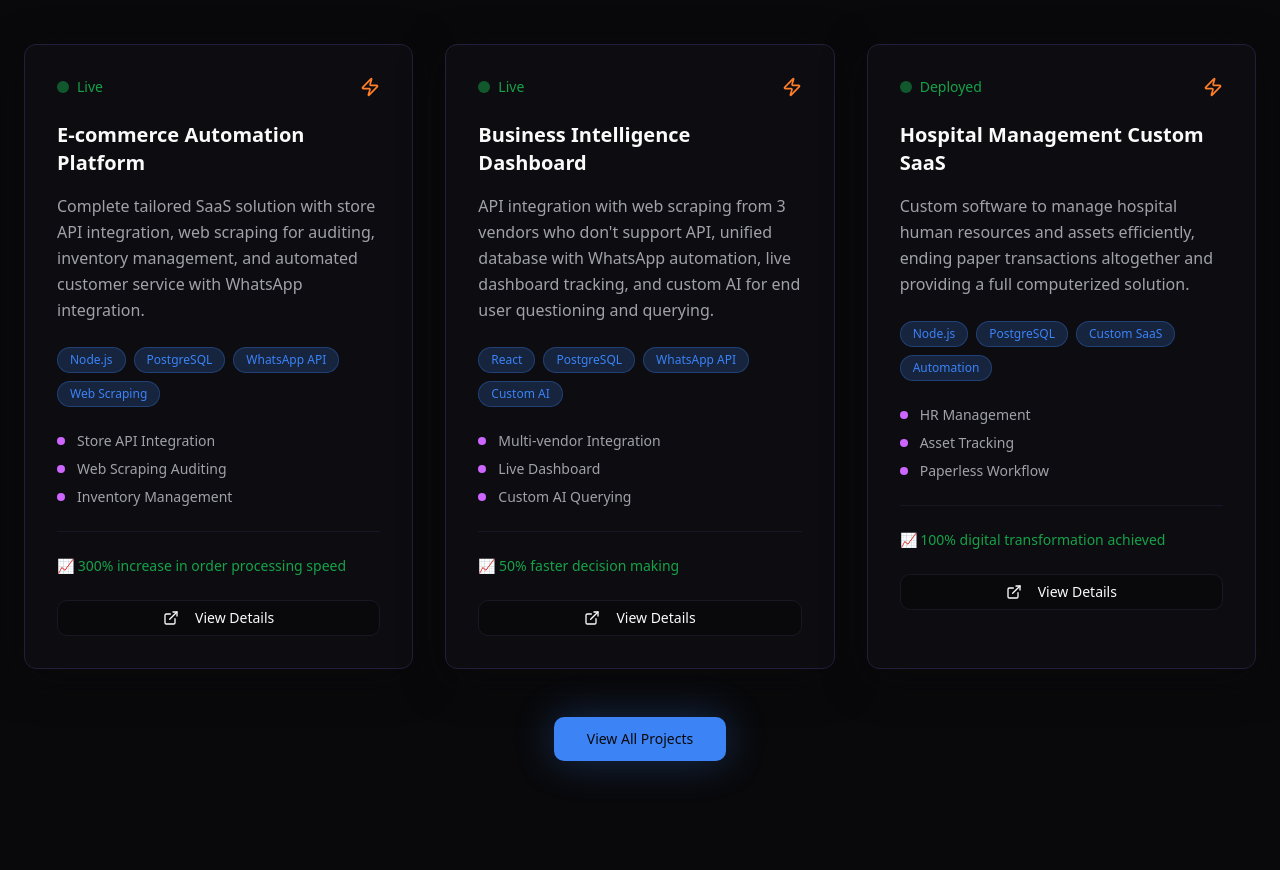
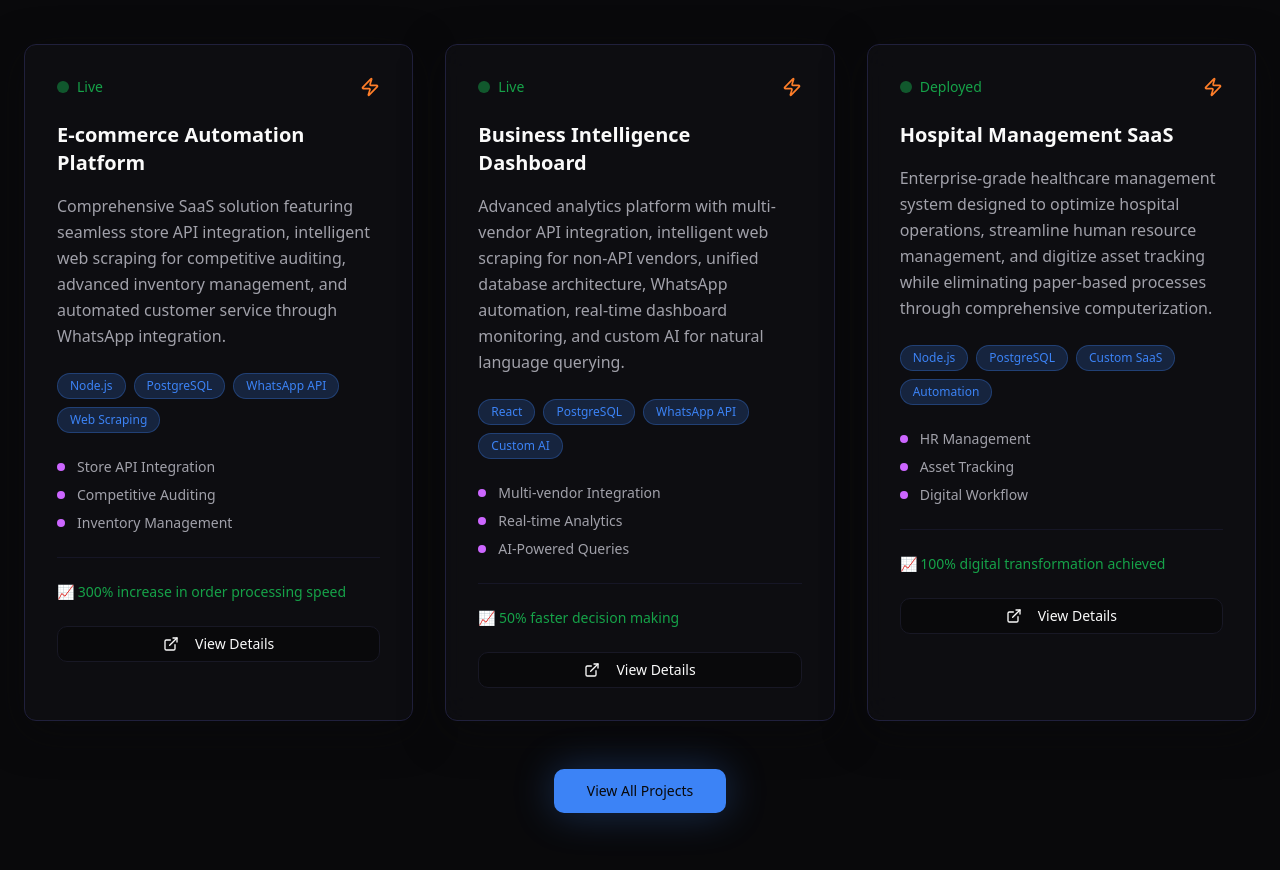
Before and after one commit to mgh8-api/Sa3fa.com, a React (Vite) app: page / in a window 1280 px wide. Shown: the part 3020-3890 px from the top of the page. Built offline with nearby package versions, Linux system fonts and the light colour scheme.

Commit message:
Refine Recent Projects text
Rewrite project descriptions in a more professional and suitable manner for the "Recent Projects" section.

```diff
--- a/src/components/RecentProjects.tsx
+++ b/src/components/RecentProjects.tsx
@@ -6,27 +6,27 @@ const projects = [
   {
     id: 'ecommerce-automation',
     title: 'E-commerce Automation Platform',
-    description: 'Complete tailored SaaS solution with store API integration, web scraping for auditing, inventory management, and automated customer service with WhatsApp integration.',
+    description: 'Comprehensive SaaS solution featuring seamless store API integration, intelligent web scraping for competitive auditing, advanced inventory management, and automated customer service through WhatsApp integration.',
     tech: ['Node.js', 'PostgreSQL', 'WhatsApp API', 'Web Scraping'],
-    features: ['Store API Integration', 'Web Scraping Auditing', 'Inventory Management'],
+    features: ['Store API Integration', 'Competitive Auditing', 'Inventory Management'],
     status: 'Live',
     impact: '300% increase in order processing speed'
   },
   {
     id: 'business-intelligence',
     title: 'Business Intelligence Dashboard',
-    description: 'API integration with web scraping from 3 vendors who don\'t support API, unified database with WhatsApp automation, live dashboard tracking, and custom AI for end user questioning and querying.',
+    description: 'Advanced analytics platform with multi-vendor API integration, intelligent web scraping for non-API vendors, unified database architecture, WhatsApp automation, real-time dashboard monitoring, and custom AI for natural language querying.',
     tech: ['React', 'PostgreSQL', 'WhatsApp API', 'Custom AI'],
-    features: ['Multi-vendor Integration', 'Live Dashboard', 'Custom AI Querying'],
+    features: ['Multi-vendor Integration', 'Real-time Analytics', 'AI-Powered Queries'],
     status: 'Live',
     impact: '50% faster decision making'
   },
   {
     id: 'hospital-management',
-    title: 'Hospital Management Custom SaaS',
-    description: 'Custom software to manage hospital human resources and assets efficiently, ending paper transactions altogether and providing a full computerized solution.',
+    title: 'Hospital Management SaaS',
+    description: 'Enterprise-grade healthcare management system designed to optimize hospital operations, streamline human resource management, and digitize asset tracking while eliminating paper-based processes through comprehensive computerization.',
     tech: ['Node.js', 'PostgreSQL', 'Custom SaaS', 'Automation'],
-    features: ['HR Management', 'Asset Tracking', 'Paperless Workflow'],
+    features: ['HR Management', 'Asset Tracking', 'Digital Workflow'],
     status: 'Deployed',
     impact: '100% digital transformation achieved'
   }
```
